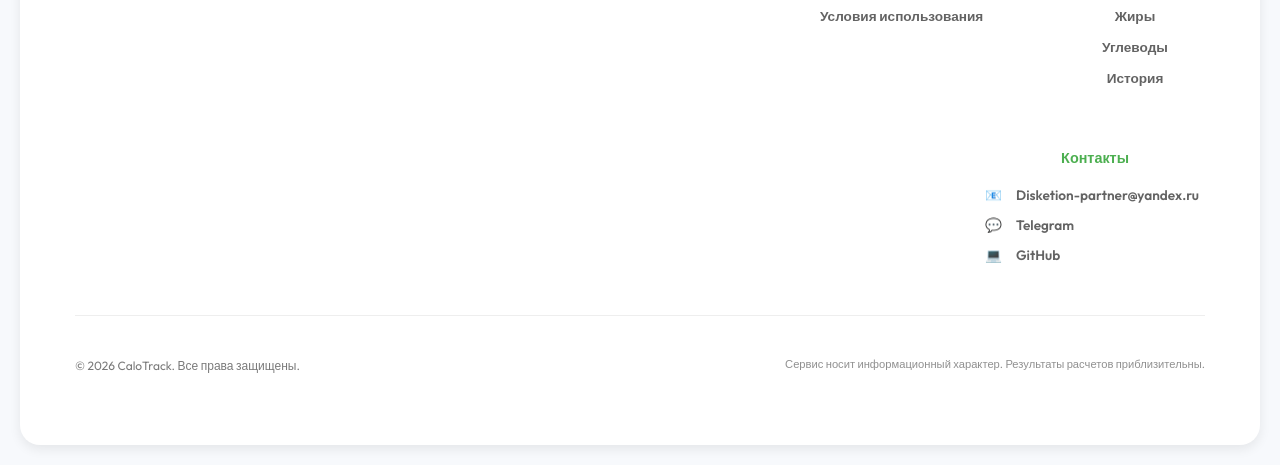
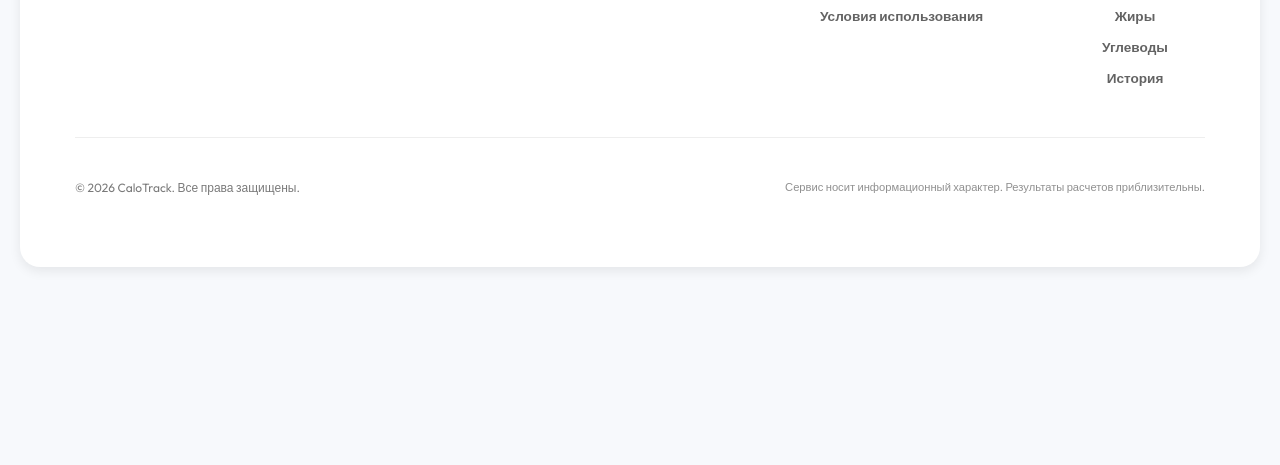
Before and after one commit to Disketion/Calotrack, a plain HTML site: page proteins.html in a window 1280 px wide. Shown: the part 1621-2086 px from the top of the page. After the commit the page ends 1908 px from the top, so only its background shows below. Drawn offline with Linux system fonts and the light colour scheme.

Commit message:
Update proteins.html

```diff
--- a/proteins.html
+++ b/proteins.html
@@ -273,13 +273,6 @@
               <li><a href="history.html">История</a></li>
             </ul>
           </div>
-
-          <div class="footer-contacts">
-            <h4>Контакты</h4>
-            <p>📧 <a href="mailto:Disketion-partner@yandex.ru">Disketion-partner@yandex.ru</a></p>
-            <p>💬 <a href="https://t.me/Reshapiz" target="_blank">Telegram</a></p>
-            <p>💻 <a href="https://github.com/Disketion" target="_blank">GitHub</a></p>
-          </div>
         </div>
       </div>
 
```
